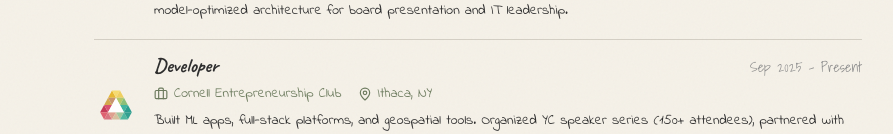
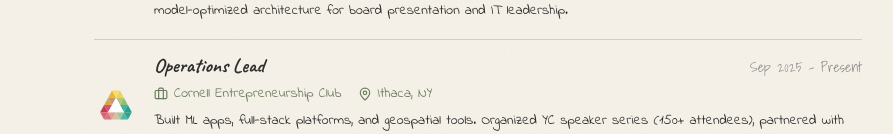
Before and after one commit to hgridharan999/personal_site, a React (Vite) app: page /work in a window 1280 px wide. Shown: the part 227-361 px from the top of the page, without its empty margins (162-1055 px from the left). Built offline with nearby package versions, Linux system fonts and the light colour scheme.

Commit message:
desc fixes

```diff
--- a/src/components/WhatImDoing.jsx
+++ b/src/components/WhatImDoing.jsx
@@ -58,7 +58,7 @@ const experiencesData = [
     description: "Competitive analysis of AI tools across model training, performance, and market adoption. Developing strategic briefs on model-optimized architecture for board presentation and IT leadership.",
   },
   {
-    title: "Developer",
+    title: "Operations Lead",
     company: "Cornell Entrepreneurship Club",
     location: "Ithaca, NY",
     period: "Sep 2025 - Present",
```
